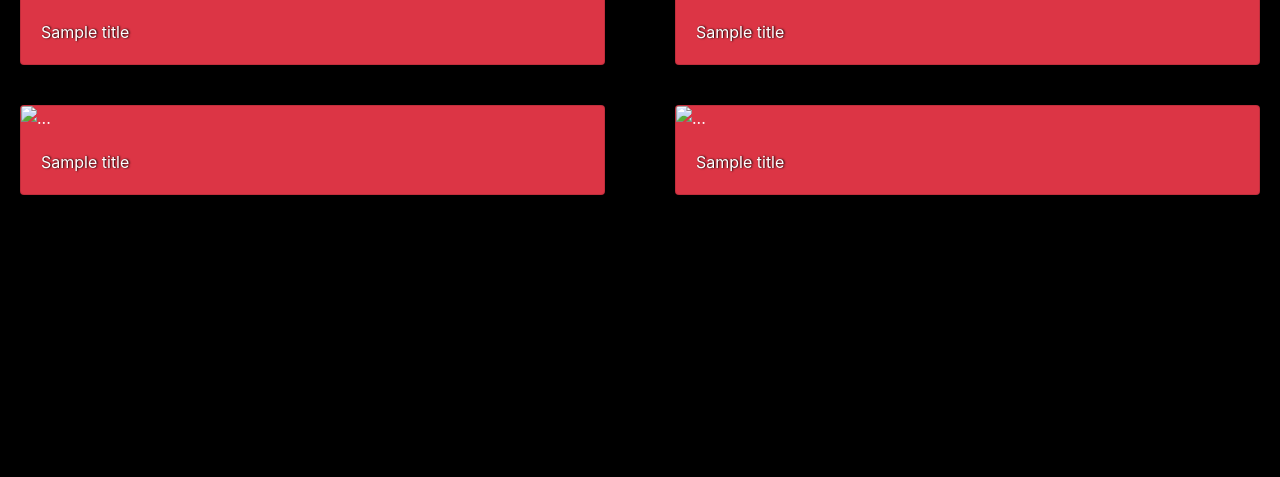
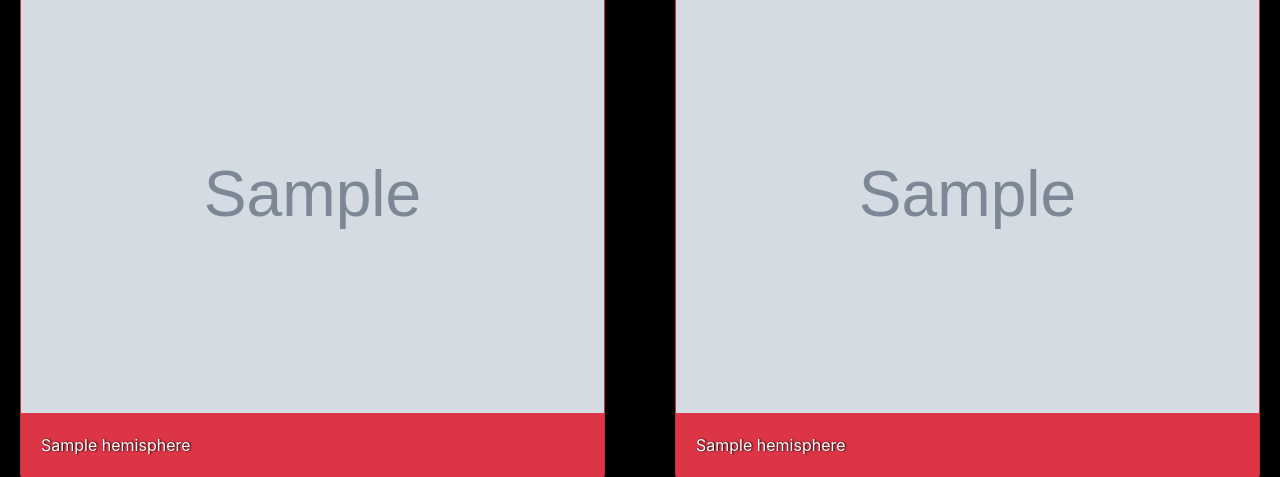
Before and after one commit to rob10thhuman/web-scraping-challenge, a Flask app: template Mission_to_Mars/templates/index.html in a window 1280 px wide. Shown: the part 1116-1593 px from the top of the page. Before the commit the page ends 1311 px from the top, so only its background shows below. Run offline with Flask 2, Linux system fonts and the light colour scheme; the template is opened without the code that fills it: most values are stand-ins (such as "Sample title", 1, 10 or a date in 2020); grey boxes marked "Sample" are stand-in pictures; some libraries are stand-ins or nearby versions.

Commit message:
pushing latest updates

```diff
--- a/Mission_to_Mars/app.py
+++ b/Mission_to_Mars/app.py
@@ -7,8 +7,8 @@ mongo=PyMongo(app,uri="mongodb://localhost:27017/mars_app")
 
 @app.route("/")
 def index():
-	mars_scrape = mongo.db.mars_data.find_one()
-	return render_template("index.html", mars_data=mars_scrape)
+    mars_scrape = mongo.db.mars_data.find_one()
+    return render_template("index.html", mars_data=mars_scrape)
 
 @app.route("/scrape")
 def scrape():
--- a/Mission_to_Mars/scrape_mars.py
+++ b/Mission_to_Mars/scrape_mars.py
@@ -102,5 +102,5 @@ def scrape():
     return(mars_data)
 
 
-if __name__ == '__main__':
-    globals()[sys.argv[1]]()
+# if __name__ == '__main__':
+#     globals()[sys.argv[1]]()
--- a/Mission_to_Mars/templates/index.html
+++ b/Mission_to_Mars/templates/index.html
@@ -18,9 +18,6 @@
        <h1 class="display-3" style="position: absolute; top: 8px; left: 30%; text-shadow: 5px 5px black"><b>Mission to Mars</b></h1>
        <br><br><br><br><br><br><br>
        <h3><a class="btn btn-warning btn-lg" style="border-color:black;" href="/scrape" role="button">Scrape New Data</a></h3>
-       <p>{{mars_data.scrape_date}}</p>
-       <p>{{mars_data.scrape_time}}</p>
-       <p>Scrape time (seconds): {{mars_data.process_time}}</p>
      </div>
    </div>
    <!--Latest News-->
@@ -29,8 +26,8 @@
        <div>
          <div>
            <h4>Latest Mars News</h4>
-           <h5 style="color: blanchedalmond">{{mars_data.Title}}</h5>
-           <p style="color: beige">{{mars_data.Body}}</p>
+           <h5 style="color: blanchedalmond">{{mars_data.news_title}}</h5>
+           <p style="color: beige">{{mars_data.news_body}}</p>
          </div>
        </div>
      </div>
@@ -40,7 +37,7 @@
      <div class="row">
        <div class="col-md-8 col-sm-12">
          <h4>Featured Mars Image</h4>
-         <img src="{{mars_data.featured_image_url}}" class="img-responsive border" style="max-width:100%; max-height: auto;" alt="Mars Featured Image"/>
+         <img src="{{mars_data.featured_image_url[0]}}" class="img-responsive border" style="max-width:100%; max-height: auto;" alt="Mars Featured Image"/>
        </div>
        <!-- Mars Facts -->
        <div class="col-md-4">
@@ -58,9 +55,9 @@
        {% for i in range(4) %}
          <div class="col-md-6">
            <div class="card text-white bg-danger" style="margin: 20px;">
-           <img class="card-img-top" src="{{mars_data.hemispheres.url[i]}}" alt="..."/>
+           <img class="card-img-top" src="{{mars_data.hemispheres[i].img_url}}" alt="..."/>
              <div class="card-body">
-               <p class="card-text">{{mars_data.hemispheres.title[i]}}</p>
+               <p class="card-text">{{mars_data.hemispheres[i].title}}</p>
              </div>
            </div>
          </div>
```
